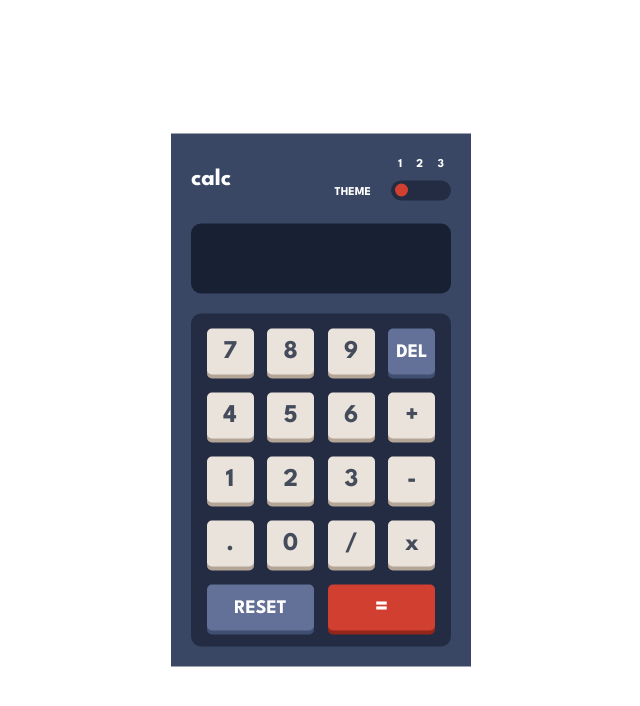
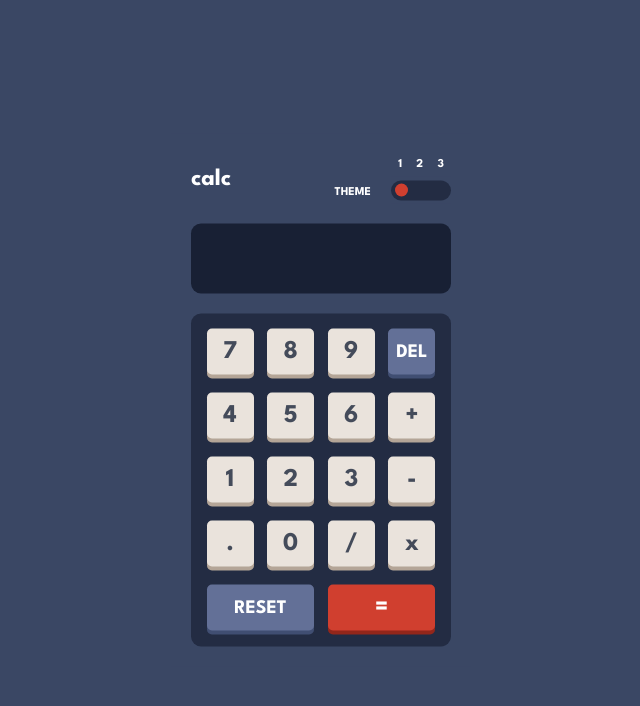
Before and after one commit to jasenio/calculator-app, a plain HTML site: page index.html in a window 1280 px wide. Shown: the whole page, without its empty margins (319-959 px from the left). Drawn offline with Linux system fonts and the light colour scheme.

Commit message:
Update style.css

```diff
--- a/style.css
+++ b/style.css
@@ -22,6 +22,7 @@ html {
   box-sizing: border-box;
   font-family: "League Spartan", sans-serif;
   font-size: 32px;
+  background-color: var(--mainDarkBlue);
 }
 
 *, *:before, *:after {
```
